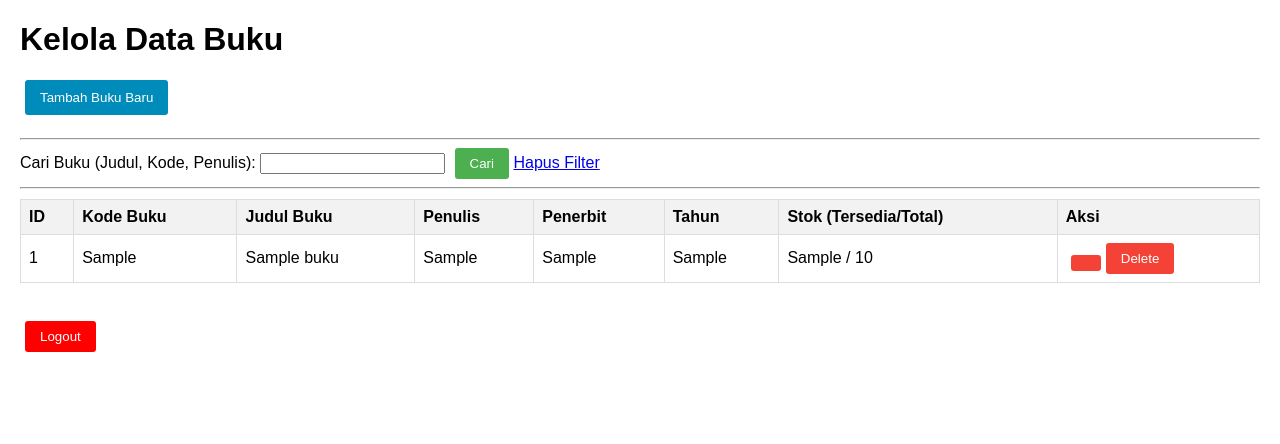
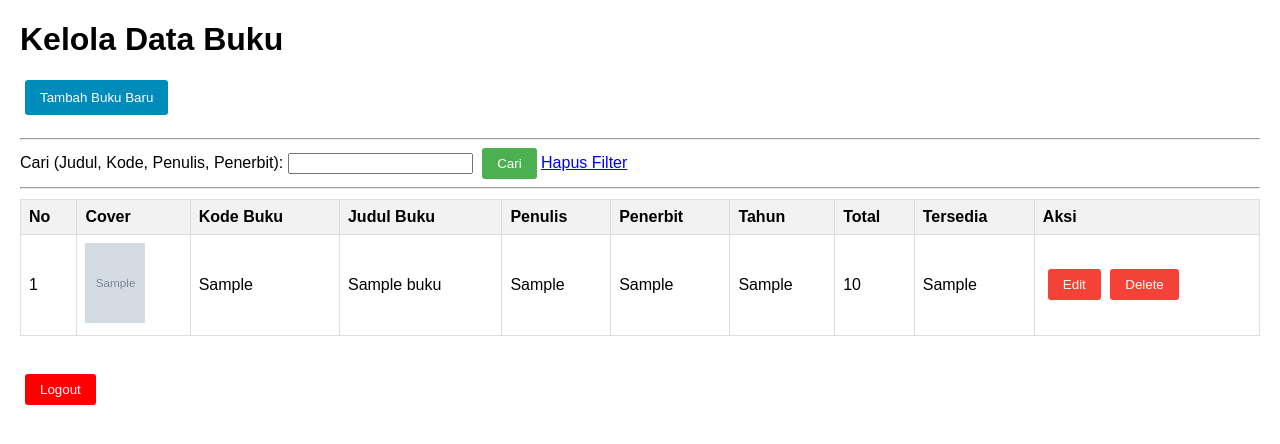
Before and after one commit to draprotez/PerpustakaanTadikaPertiwi, a PHP site: page /views/bukuViews.php in a window 1280 px wide. Shown: the top 444 px of the page. Run offline with PHP 8.4, Linux system fonts and the light colour scheme; the visitor is signed in with stand-in values (Sample User, id 1); tables that the repository leaves empty or names only in its code hold one stand-in row (values such as "Sample post"); grey boxes marked "Sample" are stand-in pictures.

Commit message:
first commit

```diff
--- a/models/bukuModels.php
+++ b/models/bukuModels.php
@@ -1,12 +1,13 @@
 <?php
 // models/bukuModels.php
+
 function getAllBuku($conn, $search = null, $limit, $offset) {
-    $sql = "SELECT * FROM buku";
+    $sql = "SELECT id, judul_buku, penulis, isbn, penerbit, tahun_terbit, total_copy, salinan_tersedia, gambar, kode_buku FROM buku";
     $searchTerm = "%" . $search . "%";
     if ($search) {
         $sql .= " WHERE (judul_buku LIKE ? OR kode_buku LIKE ? OR penulis LIKE ? OR penerbit LIKE ?)";
     }
-    $sql .= " ORDER BY judul_buku ASC LIMIT ? OFFSET ?"; // Tambahkan LIMIT dan OFFSET
+    $sql .= " ORDER BY judul_buku ASC LIMIT ? OFFSET ?";
     $stmt = $conn->prepare($sql);
     if ($search) {
         $stmt->bind_param("ssssii", $searchTerm, $searchTerm, $searchTerm, $searchTerm, $limit, $offset);
@@ -17,6 +18,7 @@
     $result = $stmt->get_result();
     return $result->fetch_all(MYSQLI_ASSOC);
 }
+
 function countAllBuku($conn, $search = null) {
     $sql = "SELECT COUNT(*) as total FROM buku";
     $searchTerm = "%" . $search . "%";
@@ -31,6 +33,7 @@
     $result = $stmt->get_result();
     return $result->fetch_assoc()['total'];
 }
+
 function getBukuById($conn, $id) {
     $sql = "SELECT * FROM buku WHERE id = ?";
     $stmt = $conn->prepare($sql);
@@ -39,15 +42,16 @@
     $result = $stmt->get_result();
     return $result->fetch_assoc();
 }
+
 function insertBuku($conn, $data) {
     $sql = "INSERT INTO buku
-                (kode_buku, judul_buku, penulis, isbn, penerbit, tahun_terbit, total_copy, salinan_tersedia, lokasi_rak)
+                (kode_buku, judul_buku, penulis, isbn, penerbit, tahun_terbit, total_copy, salinan_tersedia, gambar)
             VALUES (?, ?, ?, ?, ?, ?, ?, ?, ?)";
     $stmt = $conn->prepare($sql);
 
     $salinan_tersedia = $data['total_copy'];
 
-    $stmt->bind_param("ssssssiis",
+    $stmt->bind_param("ssssssiss",
         $data['kode_buku'],
         $data['judul_buku'],
         $data['penulis'],
@@ -56,10 +60,11 @@
         $data['tahun_terbit'],
         $data['total_copy'],
         $salinan_tersedia,
-        $data['lokasi_rak']
+        $data['gambar']
     );
     return $stmt->execute();
 }
+
 function updateBuku($conn, $data) {
     $sql = "UPDATE buku SET
                 kode_buku = ?,
@@ -70,10 +75,11 @@
                 tahun_terbit = ?,
                 total_copy = ?,
                 salinan_tersedia = ?,
-                lokasi_rak = ?
+                gambar = ?
             WHERE id = ?";
     $stmt = $conn->prepare($sql);
-    $stmt->bind_param("ssssssiisi",
+
+    $stmt->bind_param("ssssssissi",
         $data['kode_buku'],
         $data['judul_buku'],
         $data['penulis'],
@@ -82,11 +88,12 @@
         $data['tahun_terbit'],
         $data['total_copy'],
         $data['salinan_tersedia'],
-        $data['lokasi_rak'],
+        $data['gambar'],
         $data['id']
     );
     return $stmt->execute();
 }
+
 function deleteBuku($conn, $id) {
     $sql = "DELETE FROM buku WHERE id = ?";
     $stmt = $conn->prepare($sql);
--- a/views/bukuViews.php
+++ b/views/bukuViews.php
@@ -7,39 +7,21 @@
 }
 
 include '../config/database.php';
-include '../models/bukuModels.php'; //
+include '../models/bukuModels.php';
 
-// ▼▼▼ LOGIKA PAGINATION (DARI FILE PERTAMA) ▼▼▼
-
-$search = $_GET['search'] ?? ''; //
-
-// 1. Tentukan batas data per halaman
-$limit = 10; // (Anda bisa ubah angka ini, misal 15 atau 20)
-
-// 2. Ambil total data (dengan filter pencarian jika ada)
-$totalResults = countAllBuku($conn, $search); //
-
-// 3. Hitung total halaman
-$totalPages = ceil($totalResults / $limit); //
-
-// 4. Tentukan halaman saat ini
-$page = (int)($_GET['page'] ?? 1); //
-if ($page < 1) { //
-    $page = 1; //
-} elseif ($page > $totalPages && $totalPages > 0) { //
-    $page = $totalPages; //
+$search = $_GET['search'] ?? '';
+$limit = 10;
+$totalResults = countAllBuku($conn, $search);
+$totalPages = ceil($totalResults / $limit);
+$page = (int)($_GET['page'] ?? 1);
+if ($page < 1) {
+    $page = 1;
+} elseif ($page > $totalPages && $totalPages > 0) {
+    $page = $totalPages;
 }
-
-// 5. Hitung OFFSET untuk query SQL
-$offset = ($page - 1) * $limit; //
-
-// 6. Ambil data buku sesuai halaman, batas, dan pencarian
-$buku_list = getAllBuku($conn, $search, $limit, $offset); //
-
-// 7. Siapkan parameter URL untuk link pagination
-$searchParam = $search ? '&search=' . htmlspecialchars($search) : ''; //
-
-// ▲▲▲ AKHIR LOGIKA PAGINATION ▲▲▲
+$offset = ($page - 1) * $limit;
+$buku_list = getAllBuku($conn, $search, $limit, $offset);
+$searchParam = $search ? '&search=' . htmlspecialchars($search) : '';
 ?>
 <!DOCTYPE html>
 <html lang="id">
@@ -48,165 +30,105 @@
     <meta name="viewport" content="width=device-width, initial-scale=1.0">
     <title>Kelola Data Buku</title>
     <style>
-        /* [CSS LENGKAP DARI FILE KEDUA] */
-        body {
-            font-family: Arial, sans-serif;
-            margin: 20px;
-        } /* */
-        table {
-            width: 100%;
-            border-collapse: collapse;
-            margin-top: 10px;
-        } /* */
-        th, td {
-            border: 1px solid #ddd;
-            padding: 8px;
-            text-align: left;
-        } /* */
-        th {
-            background-color: #f2f2f2;
-        } /* */
-        .modal {
-            display: none;
-            position: fixed;
-            top: 0;
-            left: 0;
-            width: 100%;
-            height: 100%;
-            background-color: rgba(0,0,0,0.5);
-            z-index: 1000;
-        } /* */
-        .modal-content {
-            background-color: white;
-            position: absolute;
-            top: 50%;
-            left: 50%;
-            transform: translate(-50%, -50%);
-            padding: 20px;
-            width: 400px;
-            max-height: 80vh;
-            overflow-y: auto;
-            border-radius: 5px;
-            box-shadow: 0 4px 8px rgba(0,0,0,0.2);
-        } /* */
-        .form-group {
-            margin-bottom: 15px;
-        } /* */
-        .form-group label {
+        body { font-family: Arial, sans-serif; margin: 20px; }
+        table { width: 100%; border-collapse: collapse; margin-top: 10px; }
+        th, td { border: 1px solid #ddd; padding: 8px; text-align: left; }
+        th { background-color: #f2f2f2; }
+        .modal { display: none; position: fixed; top: 0; left: 0; width: 100%; height: 100%; background-color: rgba(0,0,0,0.5); z-index: 1000; }
+        .modal-content { background-color: white; position: absolute; top: 50%; left: 50%; transform: translate(-50%, -50%); padding: 20px; width: 400px; max-height: 80vh; overflow-y: auto; border-radius: 5px; box-shadow: 0 4px 8px rgba(0,0,0,0.2); }
+        .form-group { margin-bottom: 15px; }
+        .form-group label { display: block; margin-bottom: 5px; font-weight: bold; }
+        .form-group input { width: 100%; padding: 8px; box-sizing: border-box; border: 1px solid #ddd; border-radius: 3px; }
+        .button-group { margin-top: 20px; text-align: right; }
+        button { padding: 8px 15px; cursor: pointer; border: none; border-radius: 3px; margin-left: 5px; }
+        button[type="submit"] { background-color: #4CAF50; color: white; }
+        button[type="button"] { background-color: #f44336; color: white; }
+        .btn-tambah { background-color: #008CBA; color: white; padding: 10px 15px; margin-bottom: 15px; }
+        .btn-logout { background-color: red; color: white; padding: 8px 15px; }
+        .pagination { margin-top: 20px; text-align: center; }
+        .pagination a, .pagination span { display: inline-block; padding: 8px 12px; margin: 0 2px; border: 1px solid #ddd; text-decoration: none; color: #008CBA; }
+        .pagination span.current { background-color: #008CBA; color: white; border-color: #008CBA; }
+        .pagination a.disabled { color: #999; pointer-events: none; background-color: #f5f5f5; }
+        .cover-image {
+            width: 60px;
+            height: 80px;
+            object-fit: cover;
+        }
+        .current-cover-preview {
+            max-width: 100px;
             display: block;
-            margin-bottom: 5px;
-            font-weight: bold;
-        } /* */
-        .form-group input {
-            width: 100%;
-            padding: 8px;
-            box-sizing: border-box;
-            border: 1px solid #ddd;
-            border-radius: 3px;
-        } /* */
-        .button-group {
-            margin-top: 20px;
-            text-align: right;
-        } /* */
-        button {
-            padding: 8px 15px;
-            cursor: pointer;
-            border: none;
-            border-radius: 3px;
-            margin-left: 5px;
-        } /* */
-        button[type="submit"] {
-            background-color: #4CAF50;
-            color: white;
-        } /* */
-        button[type="button"] {
-            background-color: #f44336;
-            color: white;
-        } /* */
-        .btn-tambah {
-            background-color: #008CBA;
-            color: white;
-            padding: 10px 15px;
-            margin-bottom: 15px;
-        } /* */
-        .btn-logout {
-            background-color: red;
-            color: white;
-            padding: 8px 15px;
-        } /* */
-
-        /* [CSS PAGINATION DARI FILE PERTAMA] */
-        .pagination {
-            margin-top: 20px;
-            text-align: center;
-        } /* */
-        .pagination a, .pagination span {
-            display: inline-block;
-            padding: 8px 12px;
-            margin: 0 2px;
-            border: 1px solid #ddd;
-            text-decoration: none;
-            color: #008CBA;
-        } /* */
-        .pagination span.current {
-            background-color: #008CBA;
-            color: white;
-            border-color: #008CBA;
-        } /* */
-        .pagination a.disabled {
-            color: #999;
-            pointer-events: none;
-            background-color: #f5f5f5;
-        } /* */
-
+            margin-bottom: 10px;
+        }
     </style>
 </head>
 <body>
 
     <h1>Kelola Data Buku</h1>
 
-    <button class="btn-tambah" onclick="openForm('createForm')">Tambah Buku Baru</button> <hr>
-    <form action="bukuViews.php" method="GET"> <label for="search">Cari Buku (Judul, Kode, Penulis):</label>
-        <input type="text" id="search" name="search" value="<?php echo htmlspecialchars($search); ?>"> <button type="submit">Cari</button> <a href="bukuViews.php">Hapus Filter</a>
+    <button class="btn-tambah" onclick="openForm('createForm')">Tambah Buku Baru</button>
+
+    <hr>
+    <form action="bukuViews.php" method="GET">
+        <label for="search">Cari (Judul, Kode, Penulis, Penerbit):</label>
+        <input type="text" id="search" name="search" value="<?php echo htmlspecialchars($search); ?>">
+        <button type="submit">Cari</button>
+        <a href="bukuViews.php">Hapus Filter</a>
     </form>
     <hr>
 
-    <?php if (isset($_GET['success'])): ?> <p style="color: green;"><b><?php echo htmlspecialchars($_GET['success']); ?></b></p>
+    <?php if (isset($_GET['success'])): ?>
+        <p style="color: green;"><b><?php echo htmlspecialchars($_GET['success']); ?></b></p>
     <?php endif; ?>
-
-    <?php if (isset($_GET['error'])): ?> <p style="color: red;"><b><?php echo htmlspecialchars($_GET['error']); ?></b></p>
+    <?php if (isset($_GET['error'])): ?>
+        <p style="color: red;"><b><?php echo htmlspecialchars($_GET['error']); ?></b></p>
     <?php endif; ?>
 
     <table>
         <thead>
             <tr>
-                <th>ID</th>
+                <th>No</th>
+                <th>Cover</th>
                 <th>Kode Buku</th>
                 <th>Judul Buku</th>
                 <th>Penulis</th>
                 <th>Penerbit</th>
                 <th>Tahun</th>
-                <th>Stok (Tersedia/Total)</th>
+                <th>Total</th>
+                <th>Tersedia</th>
                 <th>Aksi</th>
             </tr>
         </thead>
         <tbody>
-            <?php if (empty($buku_list)): ?> <tr>
-                    <td colspan="9" align="center">
-                        <?php if ($search): ?> Data buku dengan kata kunci "<?php echo htmlspecialchars($search); ?>" tidak ditemukan.
+            <?php if (empty($buku_list)): ?>
+                <tr>
+                    <td colspan="10" align="center">
+                        <?php if ($search): ?>
+                            Data buku "<?php echo htmlspecialchars($search); ?>" tidak ditemukan.
                         <?php else: ?>
-                            Belum ada data buku. <?php endif; ?>
+                            Belum ada data buku.
+                        <?php endif; ?>
                     </td>
                 </tr>
             <?php else: ?>
-                <?php foreach ($buku_list as $buku): ?> <tr>
-                        <td><?php echo $buku['id']; ?></td>
+                <?php $no = $offset + 1; ?>
+                <?php foreach ($buku_list as $buku): ?>
+                    <tr>
+                        <td><?php echo $no++; ?></td>
+                        <td>
+                            <?php if (!empty($buku['gambar'])): ?>
+                                <img src="../assets/images/buku/<?php echo htmlspecialchars($buku['gambar']); ?>"
+                                     alt="Cover" class="cover-image">
+                            <?php else: ?>
+                                <span>-</span>
+                            <?php endif; ?>
+                        </td>
                         <td><?php echo htmlspecialchars($buku['kode_buku']); ?></td>
                         <td><?php echo htmlspecialchars($buku['judul_buku']); ?></td>
                         <td><?php echo htmlspecialchars($buku['penulis']); ?></td>
                         <td><?php echo htmlspecialchars($buku['penerbit']); ?></td>
                         <td><?php echo htmlspecialchars($buku['tahun_terbit']); ?></td>
-                        <td><?php echo $buku['salinan_tersedia'] . ' / ' . $buku['total_copy']; ?></td>
+                        <td><?php echo htmlspecialchars($buku['total_copy']); ?></td>
+                        <td><?php echo htmlspecialchars($buku['salinan_tersedia']); ?></td>
                         <td>
                             <button type="button"
                                     onclick="openEditBukuForm(this)"
@@ -214,17 +136,20 @@
                                     data-kode="<?php echo htmlspecialchars($buku['kode_buku']); ?>"
                                     data-judul="<?php echo htmlspecialchars($buku['judul_buku']); ?>"
                                     data-penulis="<?php echo htmlspecialchars($buku['penulis']); ?>"
-                                    data-isbn="<?php echo htmlspecialchars($buku['isbn']); ?>"
-                                    data-penerbit="<?php echo htmlspecialchars($buku['penerbit']); ?>"
-                                    data-tahun="<?php echo htmlspecialchars($buku['tahun_terbit']); ?>"
-                                    data-total="<?php echo $buku['total_copy']; ?>"
-                                    data-tersedia="<?php echo $buku['salinan_tersedia']; ?>"
+                                    data-isbn="<?php echo htmlspecialchars($buku['isbn'] ?? ''); ?>"
+                                    data-penerbit="<?php echo htmlspecialchars($buku['penerbit'] ?? ''); ?>"
+                                    data-tahun="<?php echo htmlspecialchars($buku['tahun_terbit'] ?? ''); ?>"
+                                    data-total="<?php echo htmlspecialchars($buku['total_copy']); ?>"
+                                    data-tersedia="<?php echo htmlspecialchars($buku['salinan_tersedia']); ?>"
+                                    data-gambar="<?php echo htmlspecialchars($buku['gambar'] ?? ''); ?>">
                                 Edit
-                            </button> <button type="button"
+                            </button>
+                            <button type="button"
                                     onclick="openDeleteConfirm(this)"
                                     data-url="../controller/bukuController.php?action=delete&id=<?php echo $buku['id']; ?>">
                                 Delete
-                            </button> </td>
+                            </button>
+                        </td>
                     </tr>
                 <?php endforeach; ?>
             <?php endif; ?>
@@ -232,20 +157,28 @@
     </table>
 
     <div class="pagination">
-        <?php if ($totalPages > 1): // Hanya tampilkan jika halaman lebih dari 1 ?> <a href="?page=<?php echo $page - 1; ?><?php echo $searchParam; ?>"
+        <?php if ($totalPages > 1): ?>
+            <a href="?page=<?php echo $page - 1; ?><?php echo $searchParam; ?>"
                class="<?php echo ($page <= 1) ? 'disabled' : ''; ?>">
                 &laquo; Previous
-            </a> <span class="current">
+            </a>
+            <span class="current">
                 Halaman <?php echo $page; ?> dari <?php echo $totalPages; ?>
-            </span> <a href="?page=<?php echo $page + 1; ?><?php echo $searchParam; ?>"
+            </span>
+            <a href="?page=<?php echo $page + 1; ?><?php echo $searchParam; ?>"
                class="<?php echo ($page >= $totalPages) ? 'disabled' : ''; ?>">
                 Next &raquo;
-            </a> <?php endif; ?>
+            </a>
+        <?php endif; ?>
     </div>
     <br>
-    <button class="btn-logout" onclick="window.location.href='../logout.php'">Logout</button> <div id="createForm" class="modal"> <div class="modal-content">
+
+    <button class="btn-logout" onclick="window.location.href='../logout.php'">Logout</button>
+
+    <div id="createForm" class="modal">
+        <div class="modal-content">
             <h2>Form Tambah Buku Baru</h2>
-            <form action="../controller/bukuController.php" method="POST">
+            <form action="../controller/bukuController.php" method="POST" enctype="multipart/form-data">
                 <input type="hidden" name="action" value="create">
 
                 <div class="form-group">
@@ -275,12 +208,17 @@
 
                 <div class="form-group">
                     <label>Tahun Terbit:</label>
-                    <input type="number" name="tahun_terbit" placeholder="YYYY" min="1900" max="2099">
+                    <input type="number" name="tahun_terbit" min="1900" max="2099">
                 </div>
 
                 <div class="form-group">
-                    <label>Total Stok:</label>
-                    <input type="number" step="1" min="1" name="total_copy" value="1" required>
+                    <label>Total Copy:</label>
+                    <input type="number" name="total_copy" min="1" required>
+                </div>
+
+                <div class="form-group">
+                    <label>Cover Buku:</label>
+                    <input type="file" name="gambar" accept="image/*">
                 </div>
 
                 <div class="button-group">
@@ -291,11 +229,13 @@
         </div>
     </div>
 
-    <div id="editForm" class="modal"> <div class="modal-content">
+    <div id="editForm" class="modal">
+        <div class="modal-content">
             <h2>Form Edit Buku</h2>
-            <form action="../controller/bukuController.php" method="POST">
+            <form action="../controller/bukuController.php" method="POST" enctype="multipart/form-data">
                 <input type="hidden" name="id" id="edit_id">
                 <input type="hidden" name="action" value="update">
+                <input type="hidden" name="gambar_lama" id="edit_gambar_lama">
 
                 <div class="form-group">
                     <label>Kode Buku:</label>
@@ -324,17 +264,23 @@
 
                 <div class="form-group">
                     <label>Tahun Terbit:</label>
-                    <input type="number" id="edit_tahun_terbit" name="tahun_terbit" placeholder="YYYY" min="1900" max="2099">
+                    <input type="number" id="edit_tahun_terbit" name="tahun_terbit" min="1900" max="2099">
                 </div>
 
                 <div class="form-group">
-                    <label>Total Stok:</label>
-                    <input type="number" step="1" min="1" id="edit_total_copy" name="total_copy" required>
+                    <label>Total Copy:</label>
+                    <input type="number" id="edit_total_copy" name="total_copy" min="1" required>
                 </div>
 
                 <div class="form-group">
                     <label>Salinan Tersedia:</label>
-                    <input type="number" step="1" min="0" id="edit_salinan_tersedia" name="salinan_tersedia" required>
+                    <input type="number" id="edit_salinan_tersedia" name="salinan_tersedia" min="0" required>
+                </div>
+
+                <div class="form-group">
+                    <label>Cover Buku:</label>
+                    <div id="current-cover-container"></div>
+                    <input type="file" name="gambar" accept="image/*">
                 </div>
 
                 <div class="button-group">
@@ -345,7 +291,8 @@
         </div>
     </div>
 
-    <div id="deleteConfirmModal" class="modal"> <div class="modal-content">
+    <div id="deleteConfirmModal" class="modal">
+        <div class="modal-content">
             <p>Yakin ingin hapus buku ini?</p>
             <div class="button-group">
                 <button type="button" onclick="confirmDelete()">Ya, Hapus</button>
@@ -358,13 +305,14 @@
     <script>
         function openForm(modalId) {
             document.getElementById(modalId).style.display = 'block';
-        } /* */
+        }
 
         function closeForm(modalId) {
             document.getElementById(modalId).style.display = 'none';
-        } /* */
+        }
 
         function openEditBukuForm(buttonElement) {
+            // Ambil data dari atribut data-*
             document.getElementById('edit_id').value = buttonElement.getAttribute('data-id');
             document.getElementById('edit_kode_buku').value = buttonElement.getAttribute('data-kode');
             document.getElementById('edit_judul_buku').value = buttonElement.getAttribute('data-judul');
@@ -374,15 +322,24 @@
             document.getElementById('edit_tahun_terbit').value = buttonElement.getAttribute('data-tahun');
             document.getElementById('edit_total_copy').value = buttonElement.getAttribute('data-total');
             document.getElementById('edit_salinan_tersedia').value = buttonElement.getAttribute('data-tersedia');
+            document.getElementById('edit_gambar_lama').value = buttonElement.getAttribute('data-gambar');
+
+            const coverContainer = document.getElementById('current-cover-container');
+            const gambar = buttonElement.getAttribute('data-gambar');
+            if (gambar) {
+                coverContainer.innerHTML = `<img src="../assets/images/buku/${gambar}" alt="Current Cover" class="current-cover-preview">`;
+            } else {
+                coverContainer.innerHTML = '<p>Tidak ada cover</p>';
+            }
 
             openForm('editForm');
-        } /* */
+        }
 
         function openDeleteConfirm(buttonElement) {
             const deleteUrl = buttonElement.getAttribute('data-url');
             document.getElementById('deleteUrlInput').value = deleteUrl;
             openForm('deleteConfirmModal');
-        } /* */
+        }
 
         function confirmDelete() {
             const deleteUrl = document.getElementById('deleteUrlInput').value;
@@ -391,9 +348,8 @@
             } else {
                 alert('Error: URL Hapus tidak ditemukan!');
             }
-        } /* */
+        }
 
-        // Tutup modal jika klik di luar konten modal
         window.onclick = function(event) {
             const modals = document.querySelectorAll('.modal');
             modals.forEach(modal => {
@@ -401,7 +357,7 @@
                     modal.style.display = 'none';
                 }
             });
-        } /* */
+        }
     </script>
 
 </body>
```
Also changed, not shown: controller/bukuController.php (+59 -9 lines), views/dashboardAdmin.php (+6 -3 lines), views/getBukuDetails.php (added, +30 -0 lines).
